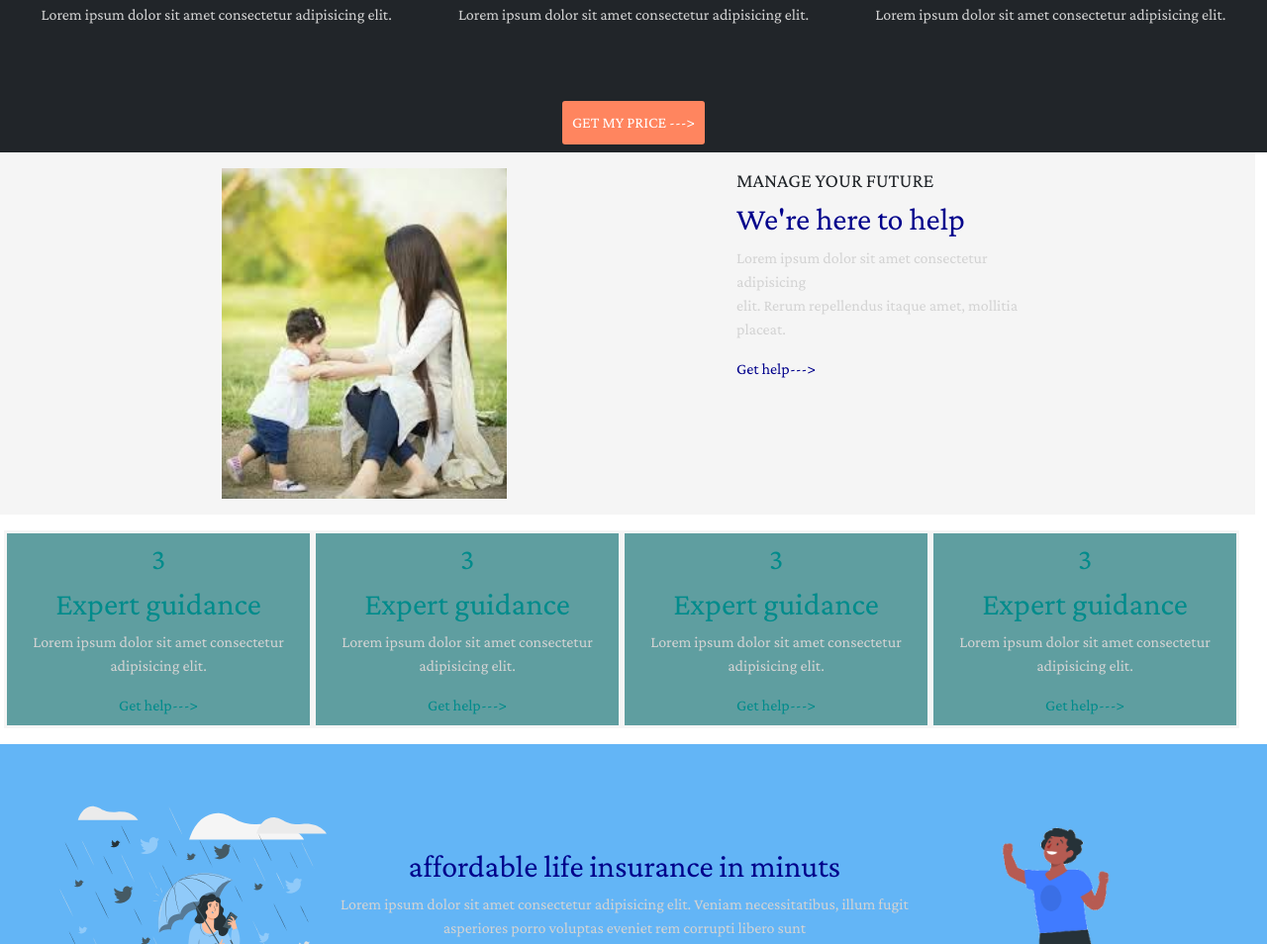
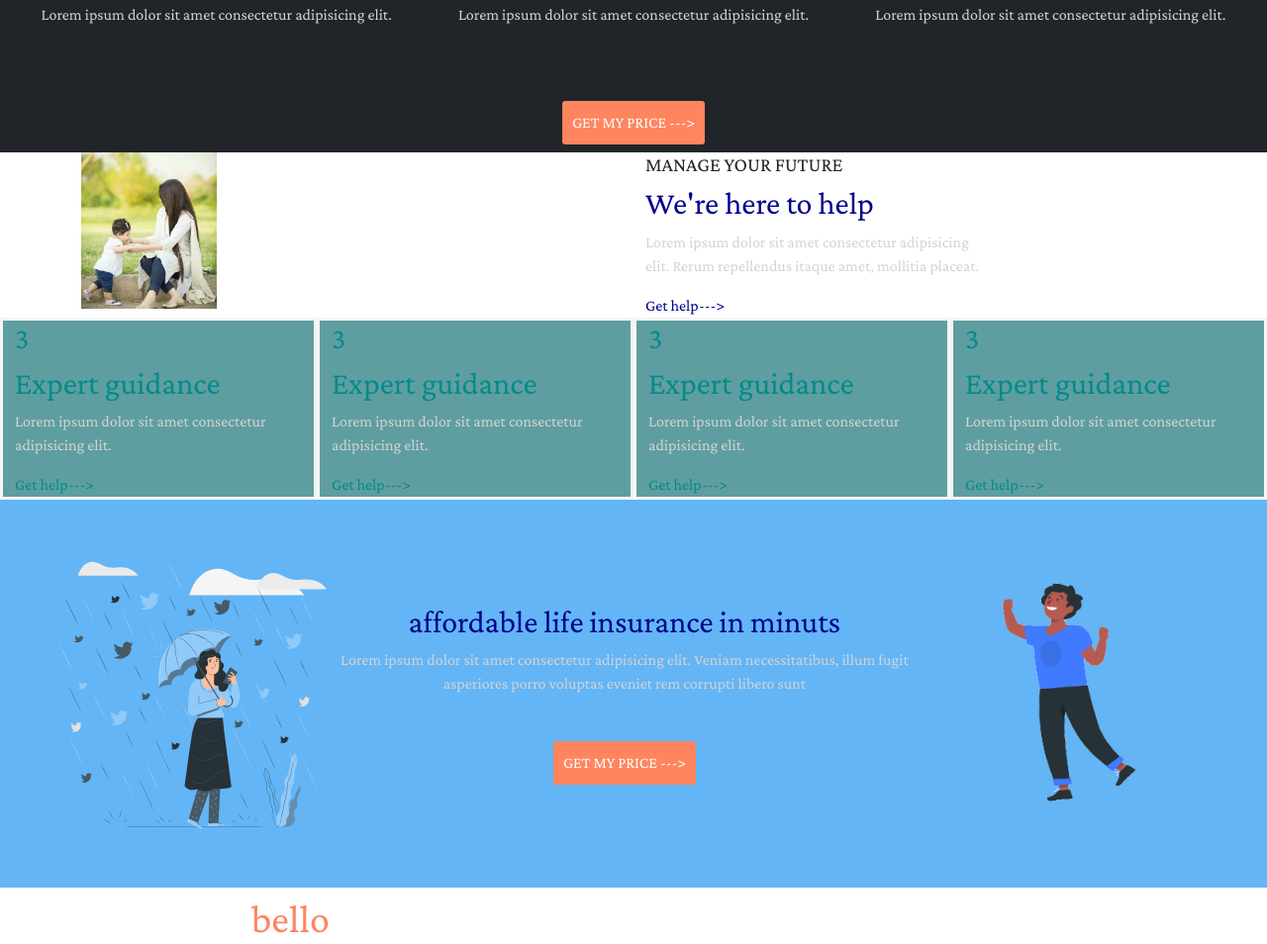
Before and after one commit to badie21/bootstrap, a website: page index.html in a window 1280 px wide. Shown: the part 2205-3159 px from the top of the page at 99% size. Drawn offline with nearby package versions, Linux system fonts and the light colour scheme.

Commit message:
change some styles

```diff
--- a/index.html
+++ b/index.html
@@ -103,9 +103,22 @@
     </div>
     <button class="btn orange">GET MY PRICE ---></button>
 </div>
-<div id="momyboard2" class="flex flex-row row justify-content-evenly bg-gray p-3 w-100">
+<!-- <div id="momyboard2" class="flex flex-row row justify-content-evenly bg-gray p-3 w-100">
     <img src="./images/mom&girl.jpg" class="col-3" alt="momy">
     <div class="col-3">
+        <h5 class="boardhead">MANAGE YOUR FUTURE</h5>
+        <h2 class="boardtitle">We're here to help</h2>
+        <p class="boardboxcaption">Lorem ipsum dolor sit amet consectetur adipisicing <br> elit. Rerum repellendus
+            itaque amet, mollitia placeat.</p>
+        <a href="#" class="blue" style="text-decoration: none;">Get help</a>
+    </div>
+</div> -->
+<div id="momyboard2" class="container">
+    <div class="row">
+        <div class="col-xs-12 col-md-6">
+            <img src="./images/mom&girl.jpg" class="col-3" alt="momy">
+        </div>
+        <div class="col-xs-12 col-md-6">
 <h5 class="boardhead">MANAGE YOUR FUTURE</h5>
 <h2 class="boardtitle">We're here to help</h2>
 <p class="boardboxcaption">Lorem ipsum dolor sit amet consectetur adipisicing <br> elit. Rerum repellendus
@@ -114,32 +127,41 @@
         </div>
 
     </div>
-<div id="cardboard" class="flex flex-row row justify-content-center p-3 w-100">
-    <div class="col h-25 text-center p-2" style="background-color: CadetBlue;border: #f5f5f5 solid 3px">
+</div>
+<div class="container">
+    <div class="row">
+        <div class="col-lg-4 col-md-6 col-sm-12"></div>
+    </div>
+</div>
+<div class="container-fluid">
+    <div class="row">
+<div class="col-xs-12 col-sm-6 col-md-3" style="background-color: CadetBlue;border: #f5f5f5 solid 3px">
     <h1 class="boardhead" style="font-size: 30px;color: darkcyan;">3</h1>
     <h2 class="boardtitle" style="color: darkcyan;">Expert guidance</h2>
     <p>Lorem ipsum dolor sit amet consectetur adipisicing elit. </p>
     <a href="#" class="blue" style="text-decoration: none;color: darkcyan;display: block;">Get help---></a>
 </div>
-    <div class="col h-25 text-center p-2" style="background-color: CadetBlue;border: #f5f5f5 solid 3px">
+<div class="col-xs-12 col-sm-6 col-md-3" style="background-color: CadetBlue;border: #f5f5f5 solid 3px">
     <h1 class="boardhead" style="font-size: 30px;color: darkcyan;">3</h1>
     <h2 class="boardtitle" style="color: darkcyan;">Expert guidance</h2>
     <p>Lorem ipsum dolor sit amet consectetur adipisicing elit. </p>
     <a href="#" class="blue" style="text-decoration: none;color: darkcyan;display: block;">Get help---></a>
 </div>
-    <div class="col h-25 text-center p-2" style="background-color: CadetBlue;border: #f5f5f5 solid 3px">
+<div class="col-xs-12 col-sm-6 col-md-3" style="background-color: CadetBlue;border: #f5f5f5 solid 3px">
     <h1 class="boardhead" style="font-size: 30px;color: darkcyan;">3</h1>
     <h2 class="boardtitle" style="color: darkcyan;">Expert guidance</h2>
     <p>Lorem ipsum dolor sit amet consectetur adipisicing elit. </p>
     <a href="#" class="blue" style="text-decoration: none;color: darkcyan;display: block;">Get help---></a>
 </div>
-    <div class="col h-25 text-center p-2" style="background-color: CadetBlue;border: #f5f5f5 solid 3px">
+<div class="col-xs-12 col-sm-6 col-md-3" style="background-color: CadetBlue;border: #f5f5f5 solid 3px">
     <h1 class="boardhead" style="font-size: 30px;color: darkcyan;">3</h1>
     <h2 class="boardtitle" style="color: darkcyan;">Expert guidance</h2>
     <p>Lorem ipsum dolor sit amet consectetur adipisicing elit. </p>
     <a href="#" class="blue" style="text-decoration: none;color: darkcyan;display: block;">Get help---></a>
 
 </div>
+    </div>
+
 </div>
 <div id="blueboard" class="flex flex-row align-items-center p-5 text-center w-100">
     <img src="./images/rain.svg" class="w-25" alt="rain">
```
Lines whose indentation alone changed are shown as unchanged.
